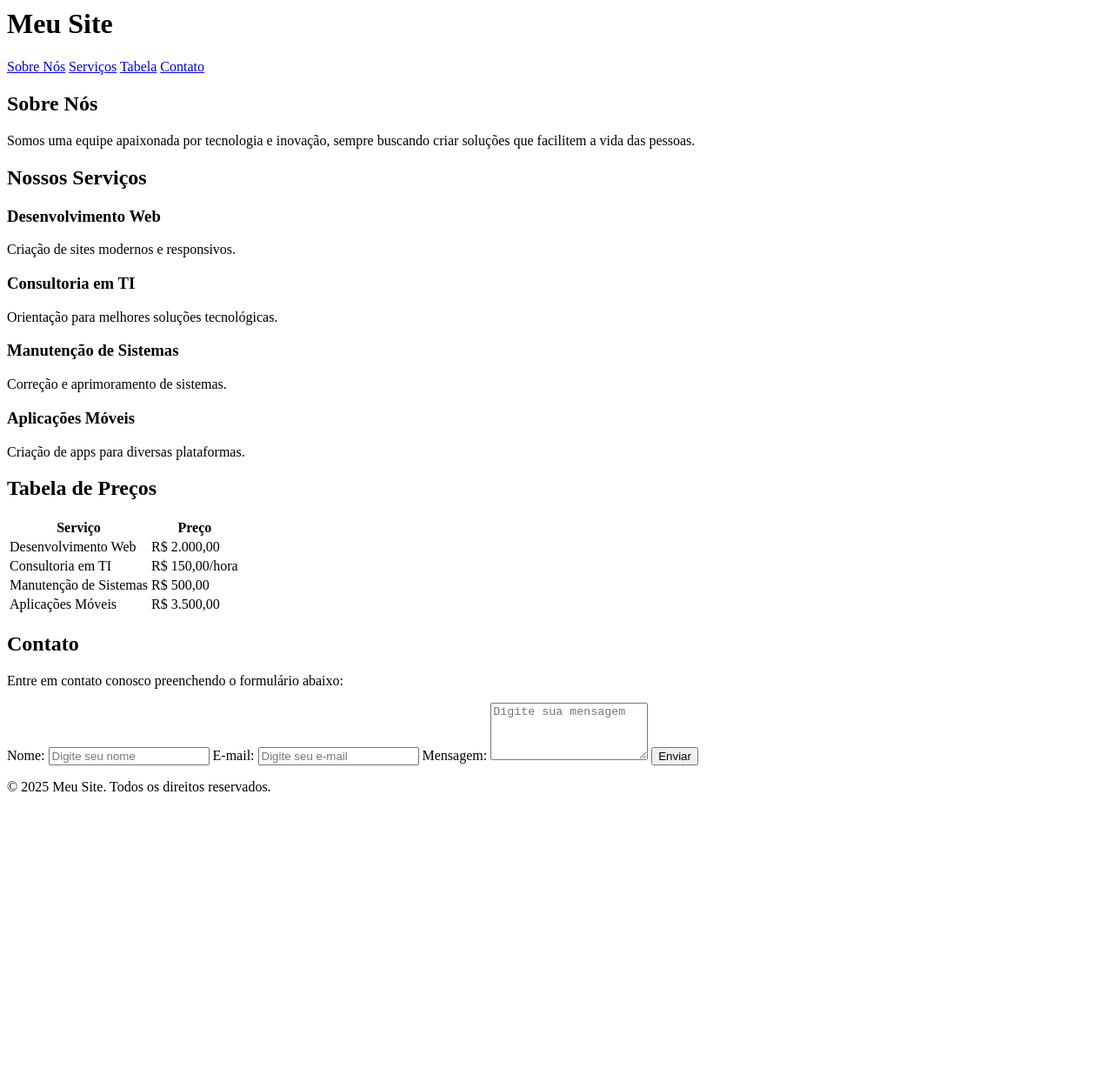
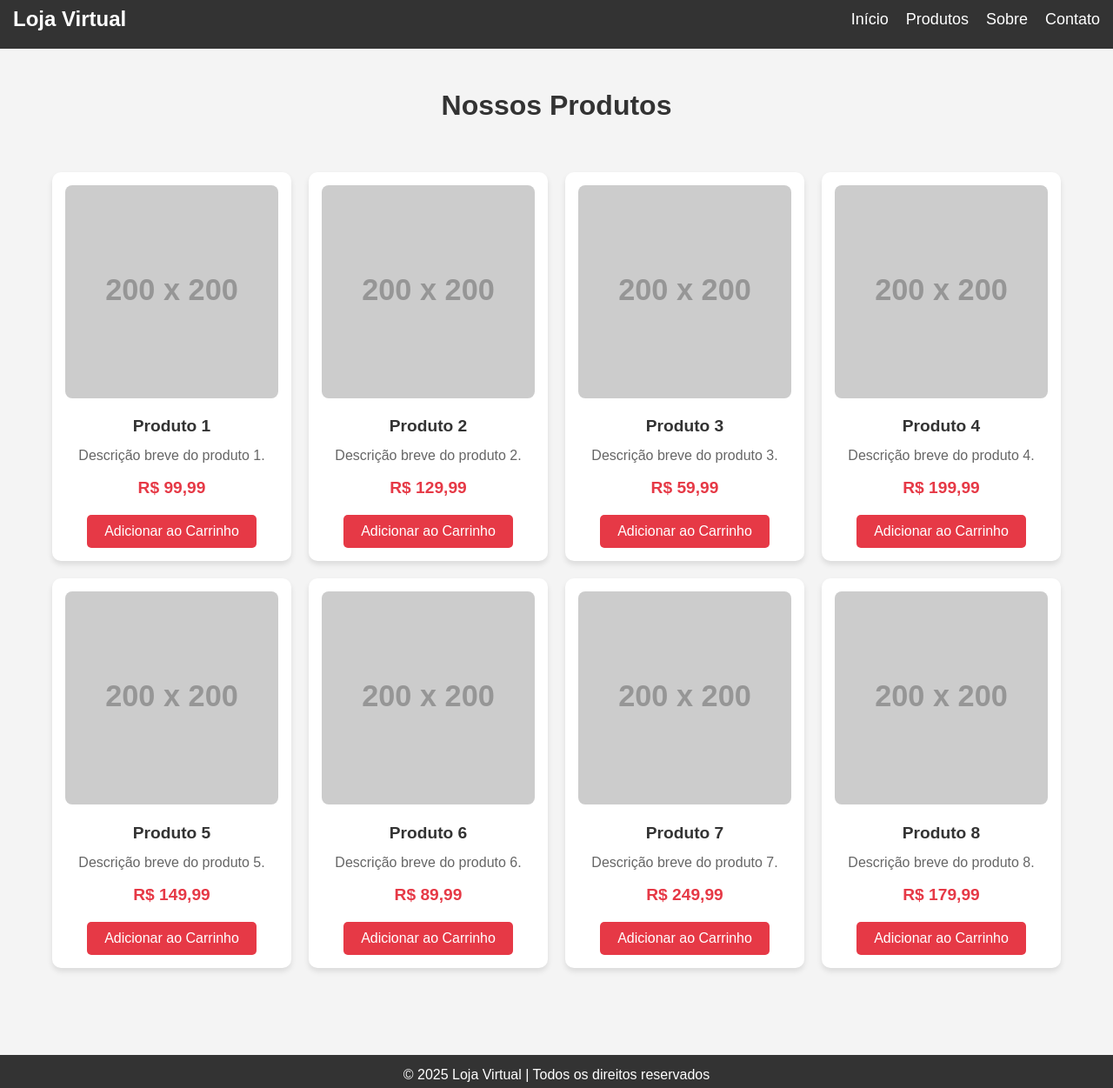
Before and after one commit to eujrvieira/pweb3, a plain HTML site: page index.html in a window 1280 px wide. Shown: the part 12-1263 px from the top of the page at 87% size. Before the commit the page ends 942 px from the top, so only its background shows below. Drawn offline with Linux system fonts and the light colour scheme; placeholder pictures from the web are drawn by us.

Commit message:
Update index.html

```diff
--- a/index.html
+++ b/index.html
@@ -3,84 +3,99 @@
 <head>
     <meta charset="UTF-8">
     <meta name="viewport" content="width=device-width, initial-scale=1.0">
-    <title>Página Simples</title>
-<link rel="stylesheet" href="style2.css">
+    <title>Loja Online</title>
+    <link rel="stylesheet" href="style.css">
 </head>
 <body>
+    <!-- Barra de Navegação -->
     <header>
-        <h1>Meu Site</h1>
+        <nav>
+            <div class="logo">
+                <h1>Loja Virtual</h1>
+            </div>
+            <ul class="nav-links">
+                <li><a href="#">Início</a></li>
+                <li><a href="#">Produtos</a></li>
+                <li><a href="#">Sobre</a></li>
+                <li><a href="#">Contato</a></li>
+            </ul>
+        </nav>
     </header>
 
-    <nav>
-        <a href="#sobre">Sobre Nós</a>
-        <a href="#servicos">Serviços</a>
-        <a href="#tabela">Tabela</a>
-        <a href="#contato">Contato</a>
-    </nav>
+    <!-- Seção de Produtos -->
+    <section class="produtos">
+        <h2>Nossos Produtos</h2>
+        <div class="container">
+            <!-- Produto 1 -->
+            <div class="card">
+                <img src="https://via.placeholder.com/200" alt="Produto 1">
+                <h3>Produto 1</h3>
+                <p>Descrição breve do produto 1.</p>
+                <span>R$ 99,99</span>
+                <button>Adicionar ao Carrinho</button>
+            </div>
+            <!-- Produto 2 -->
+            <div class="card">
+                <img src="https://via.placeholder.com/200" alt="Produto 2">
+                <h3>Produto 2</h3>
+                <p>Descrição breve do produto 2.</p>
+                <span>R$ 129,99</span>
+                <button>Adicionar ao Carrinho</button>
+            </div>
+            <!-- Produto 3 -->
+            <div class="card">
+                <img src="https://via.placeholder.com/200" alt="Produto 3">
+                <h3>Produto 3</h3>
+                <p>Descrição breve do produto 3.</p>
+                <span>R$ 59,99</span>
+                <button>Adicionar ao Carrinho</button>
+            </div>
+            <!-- Produto 4 -->
+            <div class="card">
+                <img src="https://via.placeholder.com/200" alt="Produto 4">
+                <h3>Produto 4</h3>
+                <p>Descrição breve do produto 4.</p>
+                <span>R$ 199,99</span>
+                <button>Adicionar ao Carrinho</button>
+            </div>
+            <!-- Produto 5 -->
+            <div class="card">
+                <img src="https://via.placeholder.com/200" alt="Produto 5">
+                <h3>Produto 5</h3>
+                <p>Descrição breve do produto 5.</p>
+                <span>R$ 149,99</span>
+                <button>Adicionar ao Carrinho</button>
+            </div>
+            <!-- Produto 6 -->
+            <div class="card">
+                <img src="https://via.placeholder.com/200" alt="Produto 6">
+                <h3>Produto 6</h3>
+                <p>Descrição breve do produto 6.</p>
+                <span>R$ 89,99</span>
+                <button>Adicionar ao Carrinho</button>
+            </div>
+            <!-- Produto 7 -->
+            <div class="card">
+                <img src="https://via.placeholder.com/200" alt="Produto 7">
+                <h3>Produto 7</h3>
+                <p>Descrição breve do produto 7.</p>
+                <span>R$ 249,99</span>
+                <button>Adicionar ao Carrinho</button>
+            </div>
+            <!-- Produto 8 -->
+            <div class="card">
+                <img src="https://via.placeholder.com/200" alt="Produto 8">
+                <h3>Produto 8</h3>
+                <p>Descrição breve do produto 8.</p>
+                <span>R$ 179,99</span>
+                <button>Adicionar ao Carrinho</button>
+            </div>
+        </div>
+    </section>
 
-    <main>
-        <section id="sobre">
-            <h2>Sobre Nós</h2>
-            <p>Somos uma equipe apaixonada por tecnologia e inovação, sempre buscando criar soluções que facilitem a vida das pessoas.</p>
-        </section>
-
-
-
-        <section id="servicos">
-            <h2>Nossos Serviços</h2>
-            <div class="servicos">
-                <div class="card"><h3>Desenvolvimento Web</h3><p>Criação de sites modernos e responsivos.</p></div>
-                <div class="card"><h3>Consultoria em TI</h3><p>Orientação para melhores soluções tecnológicas.</p></div>
-                <div class="card"><h3>Manutenção de Sistemas</h3><p>Correção e aprimoramento de sistemas.</p></div>
-                <div class="card"><h3>Aplicações Móveis</h3><p>Criação de apps para diversas plataformas.</p></div>
-            </div>
-        </section>
-
-
-
-        <section id="tabela">
-            <h2>Tabela de Preços</h2>
-            <table>
-                <tr>
-                    <th>Serviço</th>
-                    <th>Preço</th>
-                </tr>
-                <tr>
-                    <td>Desenvolvimento Web</td>
-                    <td>R$ 2.000,00</td>
-                </tr>
-                <tr>
-                    <td>Consultoria em TI</td>
-                    <td>R$ 150,00/hora</td>
-                </tr>
-                <tr>
-                    <td>Manutenção de Sistemas</td>
-                    <td>R$ 500,00</td>
-                </tr>
-                <tr>
-                    <td>Aplicações Móveis</td>
-                    <td>R$ 3.500,00</td>
-                </tr>
-            </table>
-        </section>
-
-        <section id="contato">
-            <h2>Contato</h2>
-            <p>Entre em contato conosco preenchendo o formulário abaixo:</p>
-            <form>
-                <label for="nome">Nome:</label>
-                <input type="text" id="nome" name="nome" placeholder="Digite seu nome">
-                <label for="email">E-mail:</label>
-                <input type="email" id="email" name="email" placeholder="Digite seu e-mail">
-                <label for="mensagem">Mensagem:</label>
-                <textarea name="mensagem" id="mensagem" placeholder="Digite sua mensagem" rows="4"></textarea>
-                <button type="submit">Enviar</button>
-            </form>
-        </section>
-    </main>
-
+    <!-- Footer -->
     <footer>
-        <p>&copy; 2025 Meu Site. Todos os direitos reservados.</p>
+        <p>&copy; 2025 Loja Virtual | Todos os direitos reservados</p>
     </footer>
 </body>
 </html>
```
